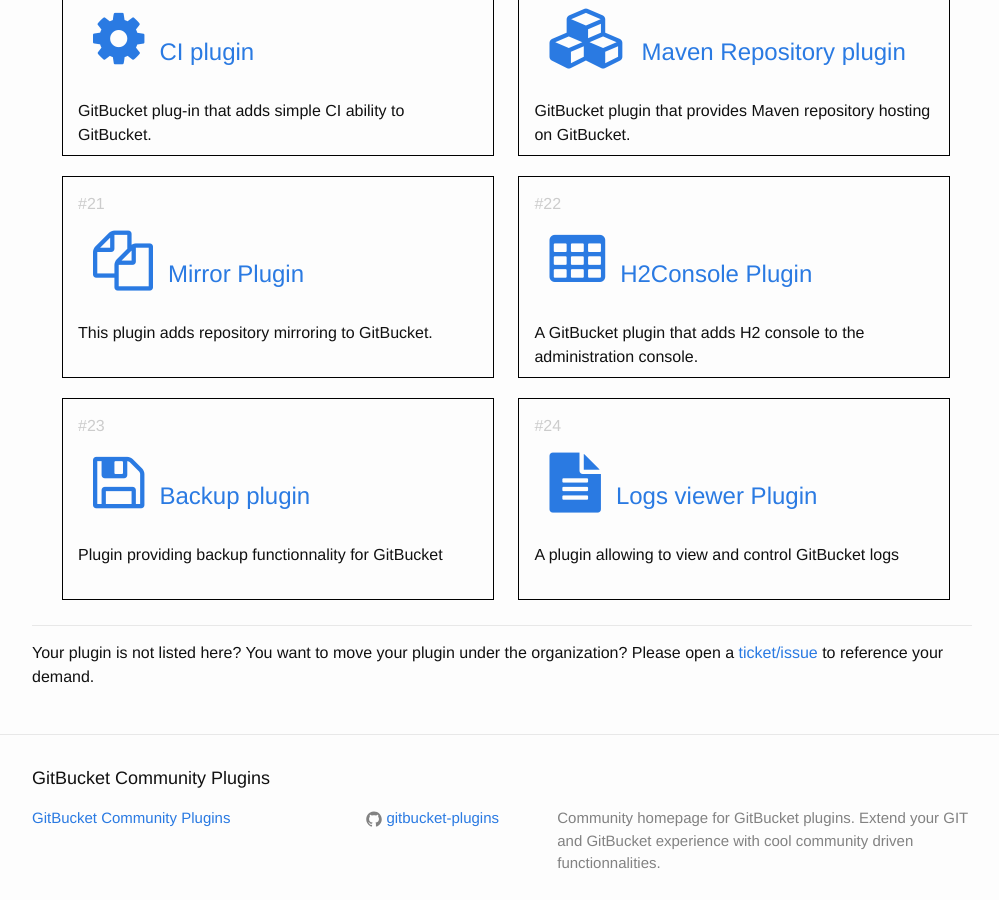
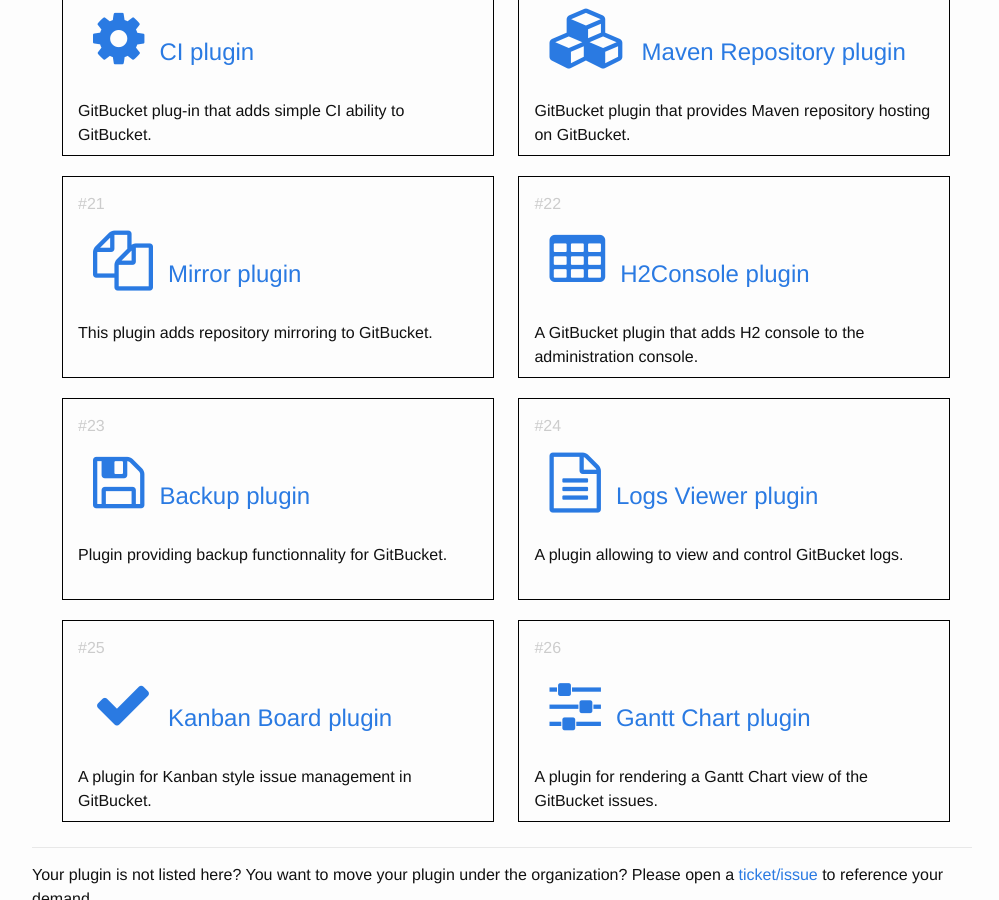
Before and after one commit to gitbucket-plugins/gitbucket-plugins.github.io, a Jekyll site: the page built from index.html, in a window 1280 px wide and 900 px high, scrolled down 2256 px. Shown: the whole window, without its empty margins (138-1137 px from the left). Built offline with Jekyll 4.4.1, drawn with Linux system fonts in a browser that asks for light colours; some of the changed text lies outside the part shown.

Commit message:
add Kanban and Gantt plug-ins too.

```diff
--- a/index.html
+++ b/index.html
@@ -4,7 +4,7 @@
 
 <div class="home">
 
-  <h1 class="page-heading">This is the community site for all the <a href="https://github.com/gitbucket/gitbucket">GitBucket</a> plugins.</h1>
+  <h1 class="page-heading">This is the community site for all the public <a href="https://github.com/gitbucket/gitbucket">GitBucket</a> plugins.</h1>
 
   <h1 class="page-heading">Available Plugins:</h1>
   <p class="separator"/>
@@ -139,13 +139,13 @@
       </li>
       <li>
           <h2>
-              <a class="post-link" href="https://github.com/alexandremenif/gitbucket-mirror-plugin"><span class="fa fa-copy"></span>Mirror Plugin</a>
+              <a class="post-link" href="https://github.com/alexandremenif/gitbucket-mirror-plugin"><span class="fa fa-copy"></span>Mirror plugin</a>
           </h2>
           <p>This plugin adds repository mirroring to GitBucket.</p>
       </li>
       <li>
           <h2>
-              <a class="post-link" href="https://github.com/takezoe/gitbucket-h2console-plugin"><span class="fa fa-table"></span>H2Console Plugin</a>
+              <a class="post-link" href="https://github.com/takezoe/gitbucket-h2console-plugin"><span class="fa fa-table"></span>H2Console plugin</a>
           </h2>
           <p>A GitBucket plugin that adds H2 console to the administration console.</p>
       </li>
@@ -153,14 +153,26 @@
         <h2>
             <a class="post-link" href="https://github.com/jyuch/gitbucket-backup-plugin"><span class="fa fa-floppy-o"></span>Backup plugin</a>
         </h2>
-        <p>Plugin providing backup functionnality for GitBucket</p>
-    </li>
-    <li>
-      <h2>
-          <a class="post-link" href="https://github.com/YoshinoriN/gitbucket-application-logs-plugin"><span class="fa fa-file-text"></span>Logs viewer Plugin</a>
-      </h2>
-      <p>A plugin allowing to view and control GitBucket logs</p>
-  </li>
+        <p>Plugin providing backup functionnality for GitBucket.</p>
+      </li>
+      <li>
+         <h2>
+           <a class="post-link" href="https://github.com/YoshinoriN/gitbucket-application-logs-plugin"><span class="fa fa-file-text-o"></span>Logs Viewer plugin</a>
+         </h2>
+         <p>A plugin allowing to view and control GitBucket logs.</p>
+       </li>
+      <li>
+          <h2>
+              <a class="post-link" href="https://github.com/kasancode/gitbucket-label-kanban-plugin"><span class="fa fa-check"></span>Kanban Board plugin</a>
+          </h2>
+          <p>A plugin for Kanban style issue management in GitBucket.</p>
+      </li>
+      <li>
+          <h2>
+              <a class="post-link" href="https://github.com/kasancode/gitbucket-gantt-plugin"><span class="fa fa-sliders"></span>Gantt Chart plugin</a>
+          </h2>
+          <p>A plugin for rendering a Gantt Chart view of the GitBucket issues.</p>
+      </li>
 </ul>
     <p class="separator"/>
     <p>Your plugin is not listed here? You want to move your plugin under the organization? Please open a <a href="https://github.com/gitbucket-plugins/gitbucket-plugins.github.io/issues">ticket/issue</a> to reference your demand.</p>
```
